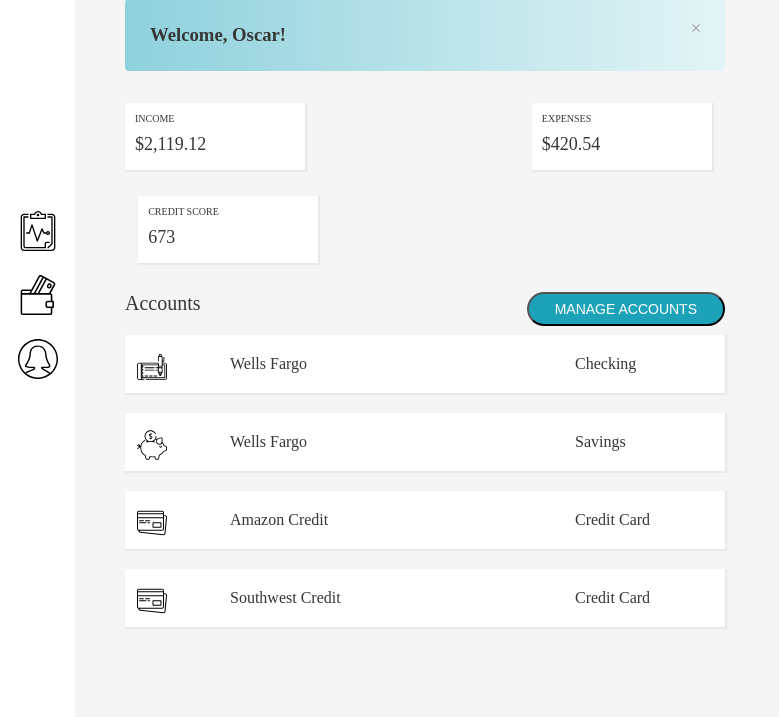
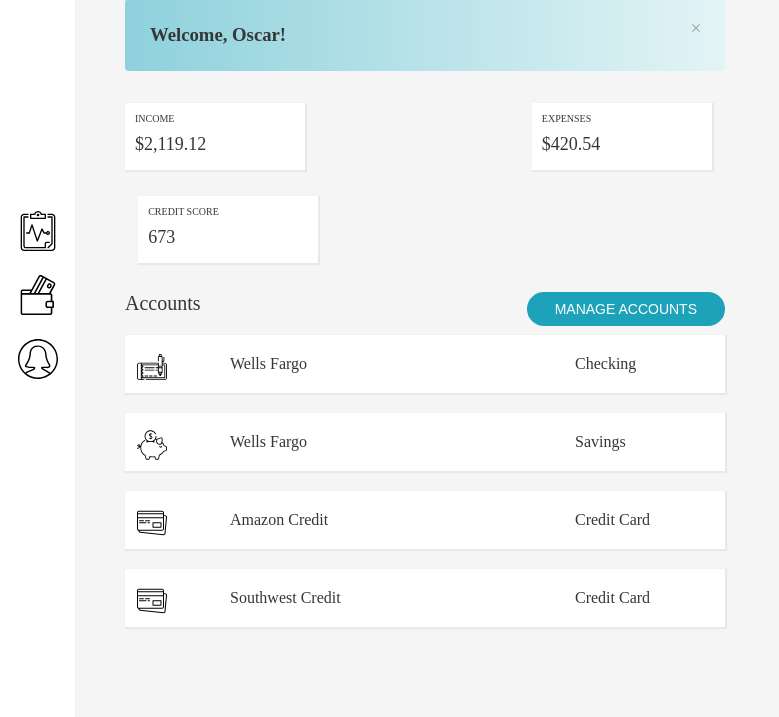
Before and after one commit to emackinnon1/balancing-act.github.io, a plain HTML site: page index.html in a window 1280 px wide. Shown: the part 83-800 px from the top of the page, without its empty margins (0-779 px from the left). Drawn offline with Linux system fonts and the light colour scheme; a web font is replaced by a local one.

```diff
--- a/styles.css
+++ b/styles.css
@@ -19,6 +19,7 @@
   float: right;
   border-radius: 20px;
   padding: 7px;
+  border: 2px solid #1CA3BA;
 }
 
 button:hover {
```
